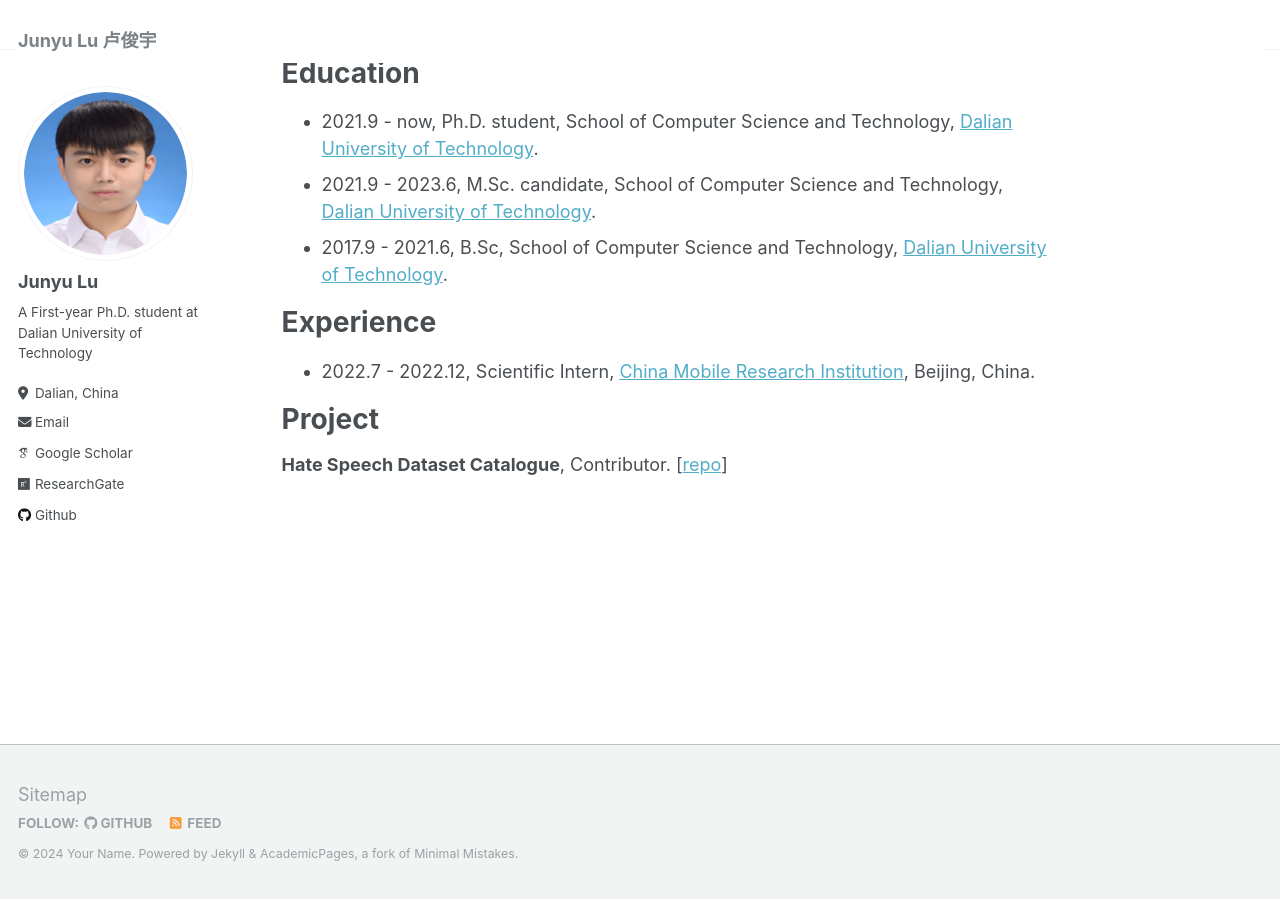
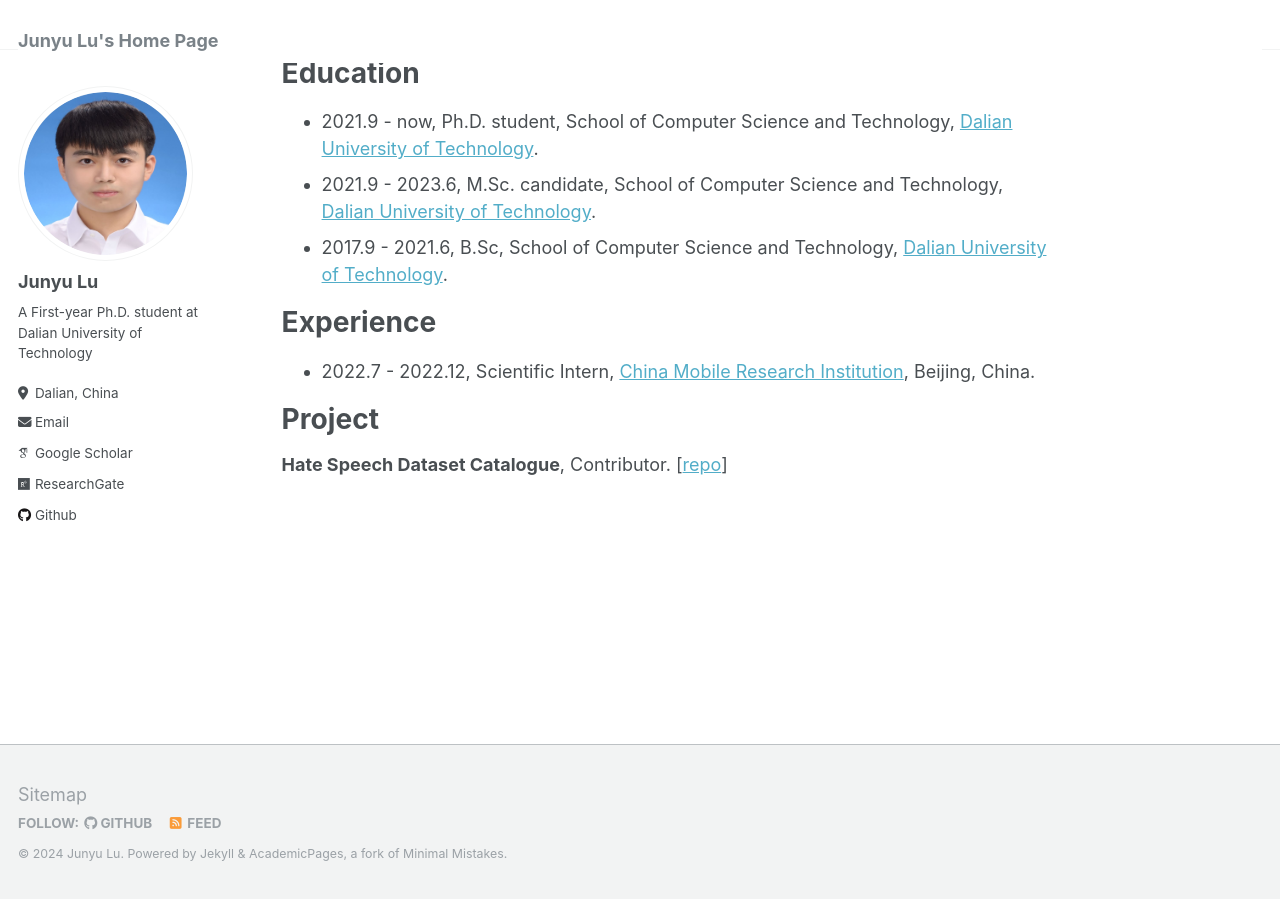
Before and after one commit to DUT-lujunyu/new_lujunyu.github.io, a Jekyll site: the page built from _pages/about.md, in a window 1280 px wide and 900 px high, scrolled down 843 px. Built offline with Jekyll 4.4.1, drawn with Linux system fonts in a browser that asks for light colours; some web fonts are replaced.

Commit message:
Update _config.yml

```diff
--- a/_config.yml
+++ b/_config.yml
@@ -8,9 +8,9 @@
 
 # Basic Site Settings
 locale                   : "en-US"
-title                    : "Junyu Lu 卢俊宇"
+title                    : "Junyu Lu's Home Page"
 title_separator          : "-"
-name                     : &name "Your Name"
+name                     : &name "Junyu Lu"
 description              : &description "personal description"
 url                      : https://dut-lujunyu.github.io # the base hostname & protocol for your site e.g. "https://mmistakes.github.io"
 baseurl                  : "" # the subpath of your site, e.g. "/blog"
```
